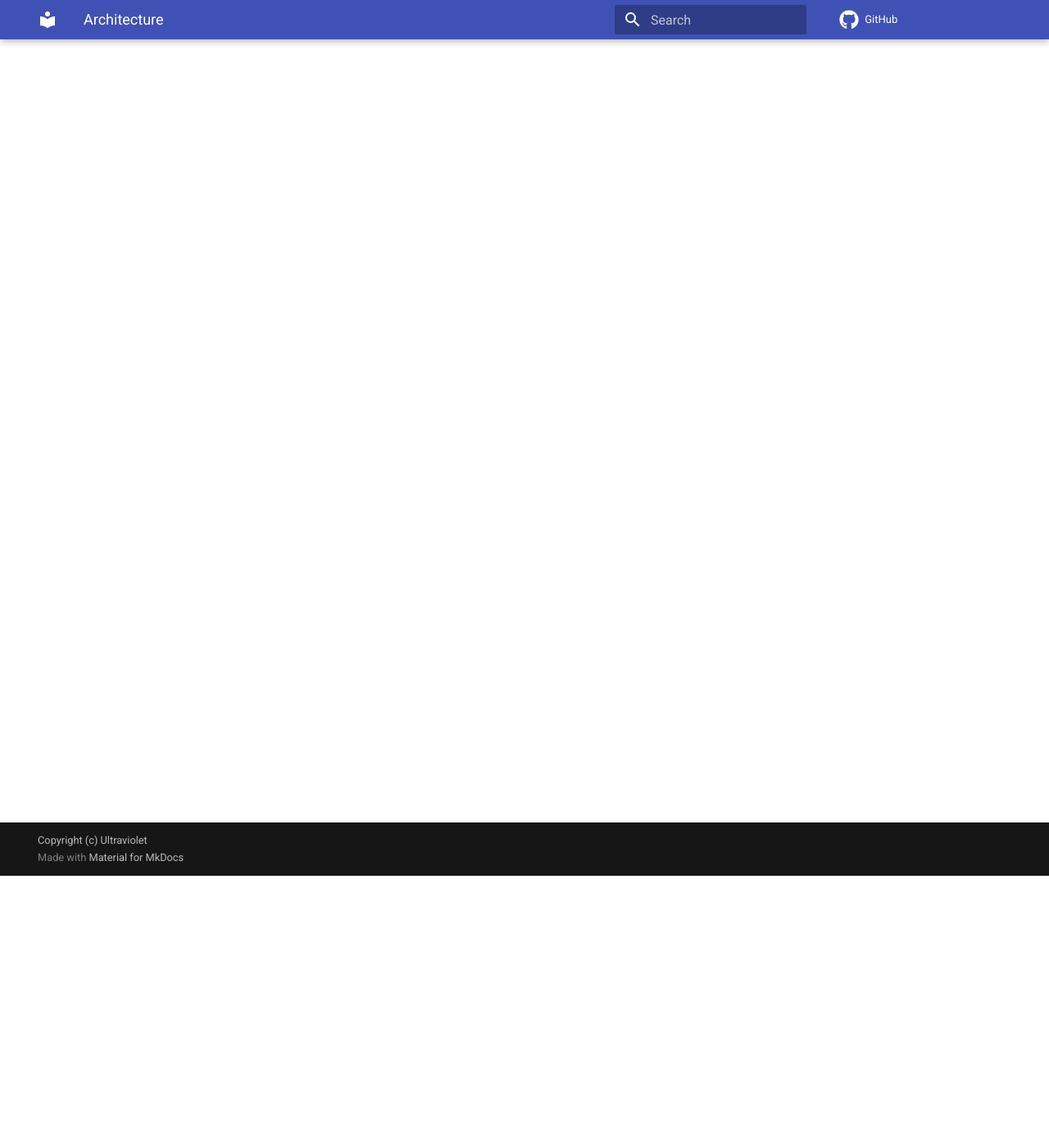
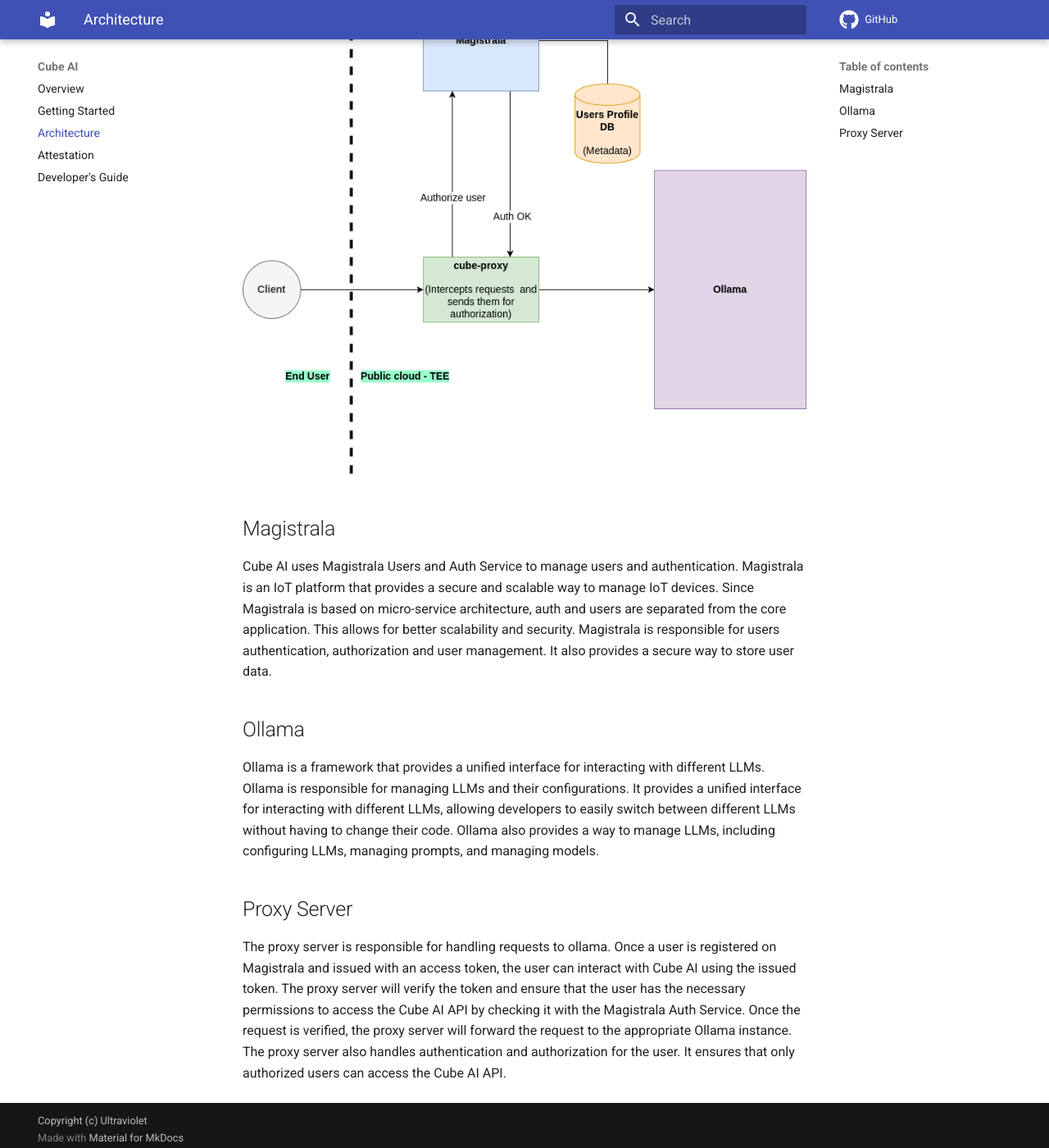
Before and after one commit to ultravioletrs/cube-docs, an MkDocs documentation site: the page built from docs/architecture.md, in a window 1280 px wide and 1400 px high, scrolled down 332 px. Shown: the whole window at 82% size. Built offline with MkDocs 1.6.1 and Material for MkDocs 9.7.7, drawn with Linux system fonts in a browser that asks for light colours; comment, search, counter and statistics services are not loaded; some of the changed text lies outside the part shown.

Commit message:
docs: Add architectural documentation

```diff
--- a/docs/architecture.md
+++ b/docs/architecture.md
@@ -1 +1,17 @@
 # Architecture
+
+Cube AI is built on top of Magistrala, Ollama and a custom proxy server. All these host the Cube AI API that hosts the AI models and protects prompts and user data securely.
+
+![](./img/architecture.png)
+
+## Magistrala
+
+Cube AI uses Magistrala Users and Auth Service to manage users and authentication. Magistrala is an IoT platform that provides a secure and scalable way to manage IoT devices. Since Magistrala is based on micro-service architecture, auth and users are separated from the core application. This allows for better scalability and security. Magistrala is responsible for users authentication, authorization and user management. It also provides a secure way to store user data.
+
+## Ollama
+
+Ollama is a framework that provides a unified interface for interacting with different LLMs. Ollama is responsible for managing LLMs and their configurations. It provides a unified interface for interacting with different LLMs, allowing developers to easily switch between different LLMs without having to change their code. Ollama also provides a way to manage LLMs, including configuring LLMs, managing prompts, and managing models.
+
+## Proxy Server
+
+The proxy server is responsible for handling requests to ollama. Once a user is registered on Magistrala and issued with an access token, the user can interact with Cube AI using the issued token. The proxy server will verify the token and ensure that the user has the necessary permissions to access the Cube AI API by checking it with the Magistrala Auth Service. Once the request is verified, the proxy server will forward the request to the appropriate Ollama instance. The proxy server also handles authentication and authorization for the user. It ensures that only authorized users can access the Cube AI API.
--- a/mkdocs.yml
+++ b/mkdocs.yml
@@ -18,7 +18,7 @@
 
 nav:
   - Overview: index.md
+  - Getting Started: getting-started.md
   - Architecture: architecture.md
-  - Getting Started: getting-started.md
   - Attestation: attestation.md
   - Developer's Guide: developer-guide.md
```
Also changed, not shown: docs/img/architecture.png (added).
